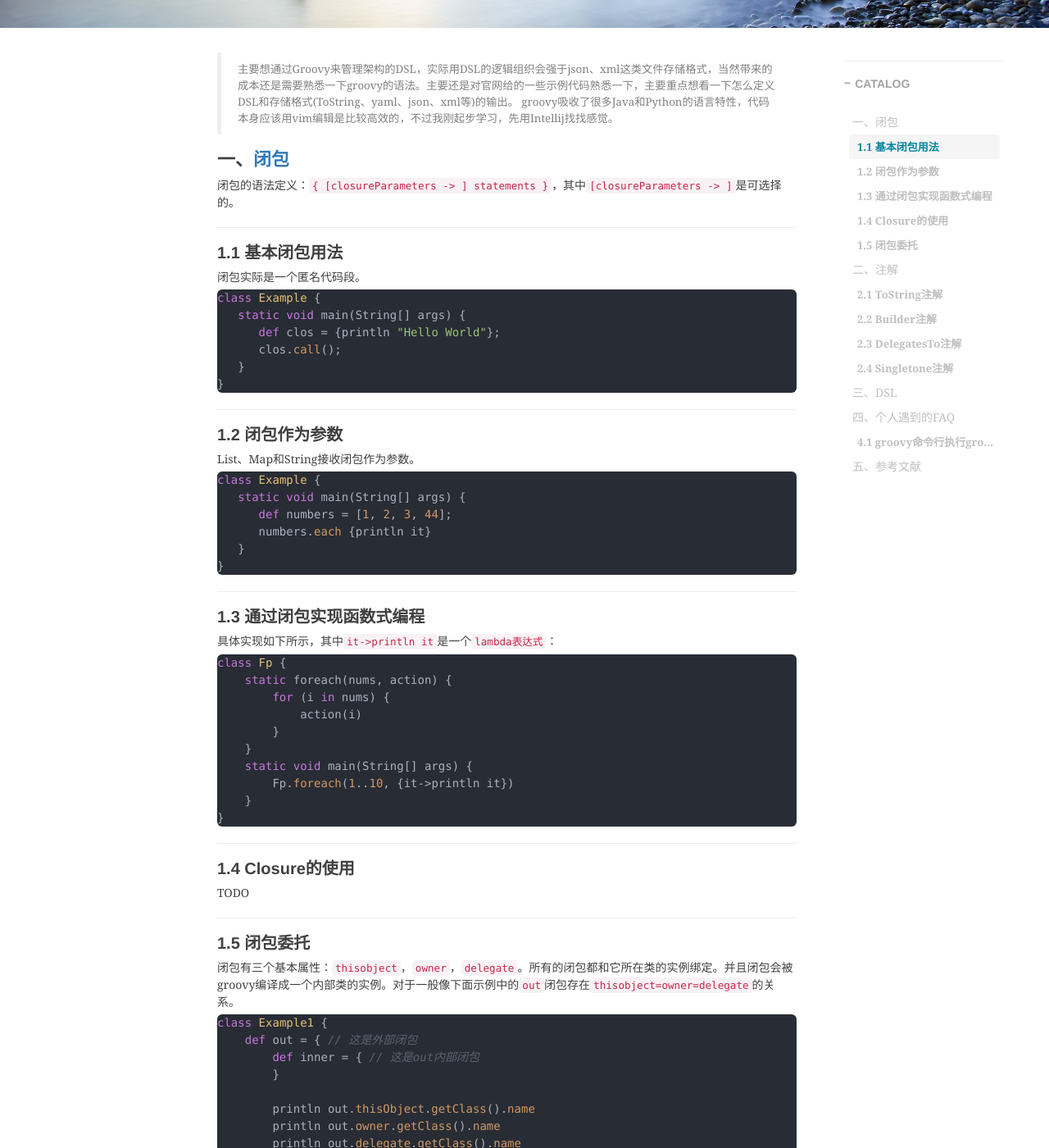
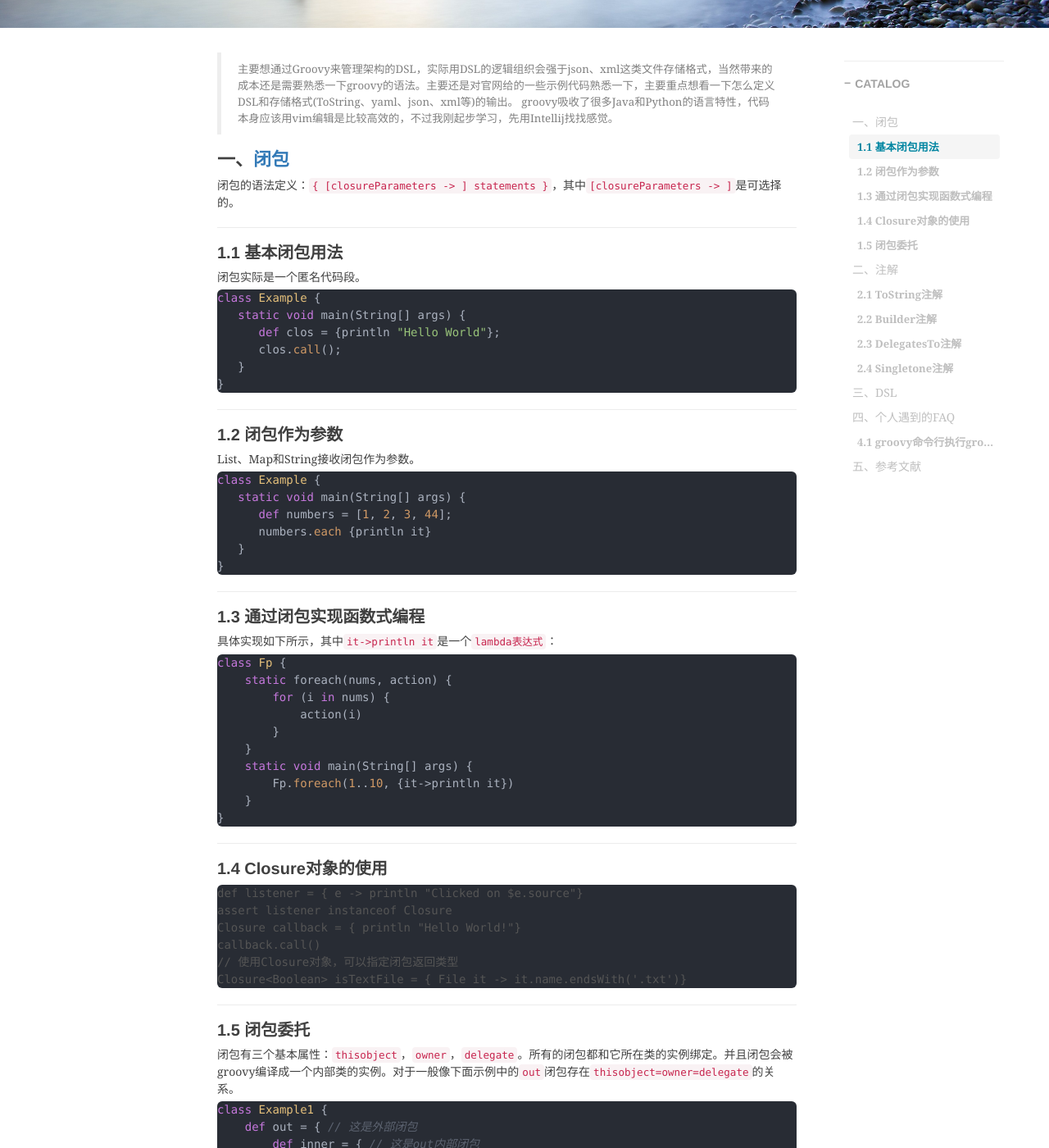
Before and after one commit to shihai1991/shihai1991.github.io, a Jekyll site: the page built from _posts/2023-03-01-groovy学习.md, in a window 1280 px wide and 1400 px high, scrolled down 421 px. Shown: the whole window at 82% size. Built offline with Jekyll 4.4.1, drawn with Linux system fonts in a browser that asks for light colours; nearby versions of some CDN libraries; comment, search, counter and statistics services are not loaded.

Commit message:
Update 2023-03-01-groovy学习.md

````diff
--- a/_posts/2023-03-01-groovy学习.md
+++ b/_posts/2023-03-01-groovy学习.md
@@ -52,8 +52,15 @@ class Fp {
 }
 ```
 
-## 1.4 Closure的使用
-TODO
+## 1.4 Closure对象的使用
+```
+def listener = { e -> println "Clicked on $e.source"}
+assert listener instanceof Closure
+Closure callback = { println "Hello World!"}
+callback.call()
+// 使用Closure对象，可以指定闭包返回类型
+Closure<Boolean> isTextFile = { File it -> it.name.endsWith('.txt')}
+```
 
 ## 1.5 闭包委托
 闭包有三个基本属性：`thisobject`，`owner`，`delegate`。所有的闭包都和它所在类的实例绑定。并且闭包会被groovy编译成一个内部类的实例。对于一般像下面示例中的`out`闭包存在`thisobject=owner=delegate`的关系。
````
